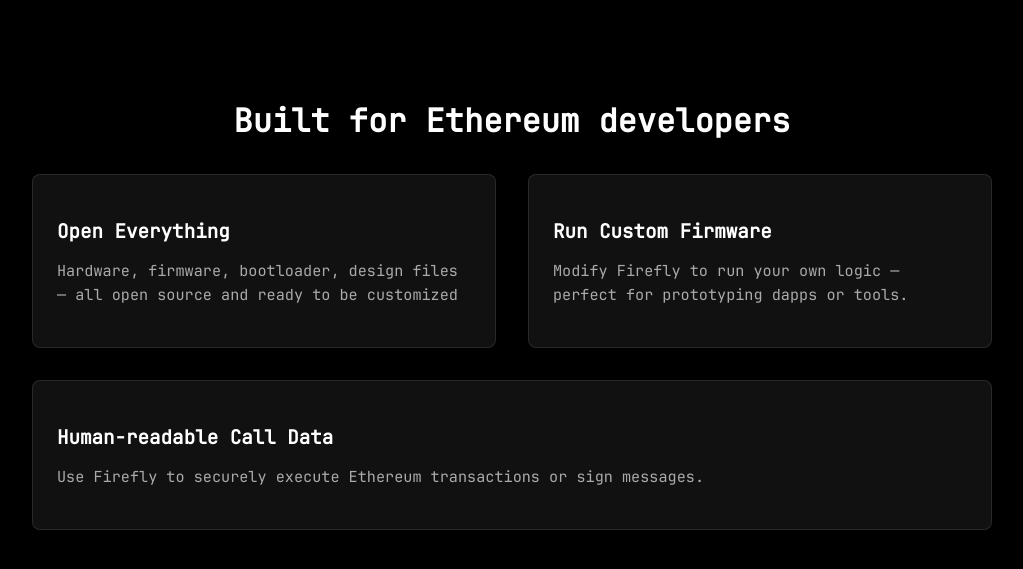
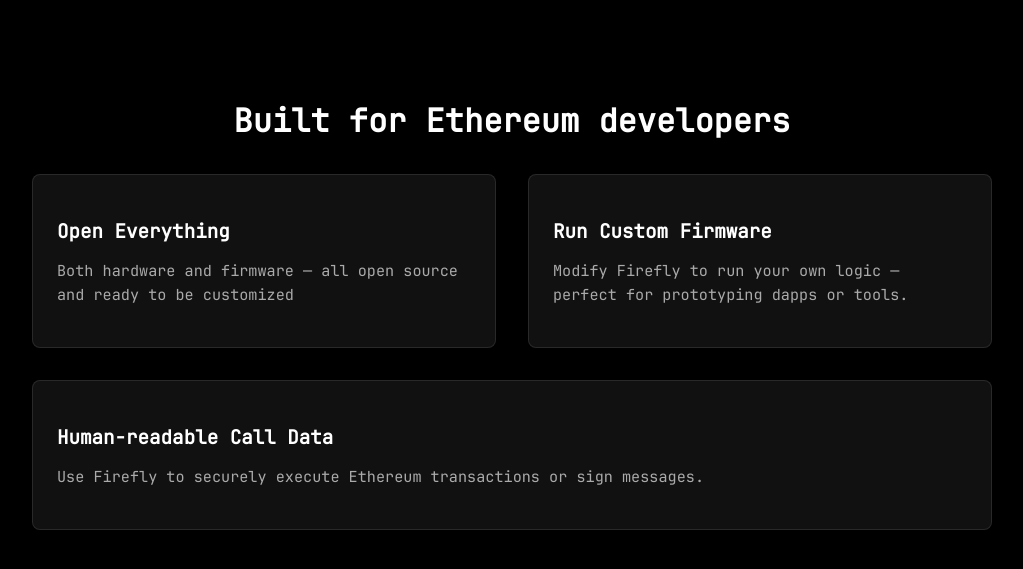
Before and after one commit to firefly/firefly.github.io, a Jekyll site: the page built from index.md, in a window 1280 px wide and 900 px high, scrolled down 813 px, cut to the strip 0-602 px from the top of the window. Shown: the top 569 px of the strip, without its empty margins (128-1151 px from the left). Built offline with Jekyll 4.4.1, drawn with Linux system fonts in a browser that asks for light colours.

```diff
--- a/about.html
+++ b/about.html
@@ -35,7 +35,7 @@ title: About
 </section>
 
 <section class="values">
-  <h2>Our Priorities</h2>
+  <h2>Our Mission</h2>
   <div class="values-grid">
     <div class="value-block">
       <h3>🔐 Security</h3>
--- a/index.md
+++ b/index.md
@@ -40,7 +40,7 @@ title: Home
   <div class="feature-grid">
     <div class="feature">
       <h3>Open Everything</h3>
-      <p>Hardware, firmware, bootloader, design files — all open source and ready to be customized</p>
+      <p>Both hardware and firmware — all open source and ready to be customized</p>
     </div>
     <div class="feature">
       <h3>Run Custom Firmware</h3>
```
Also changed, not shown: contact.md (+1 -1 lines).
